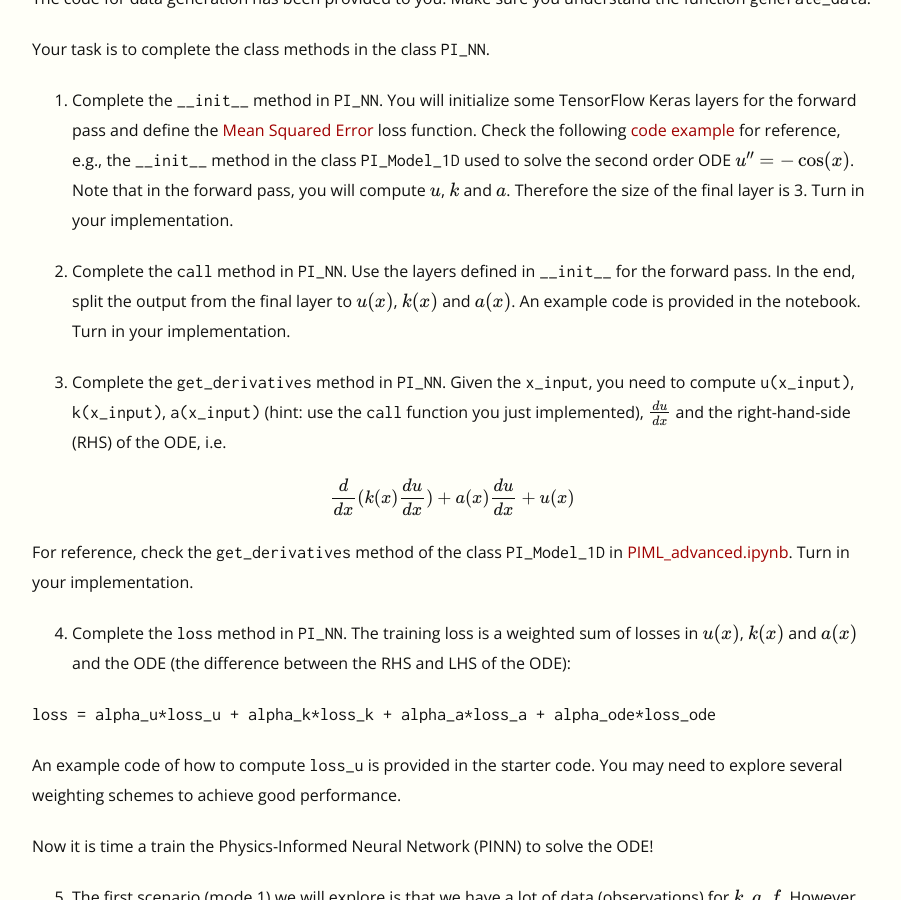
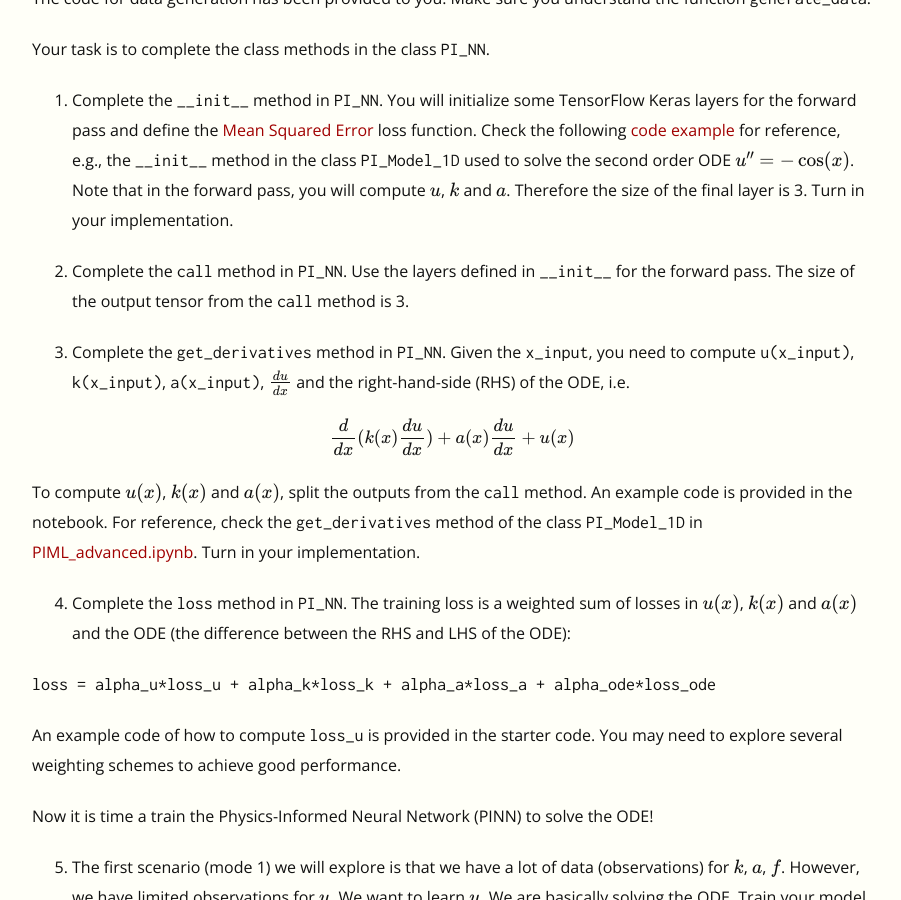
Before and after one commit to EricDarve/me343-cme216-winter-2021, a Jekyll site: the page built from Homework/HW5/HW5 Questions.md, in a window 1280 px wide and 900 px high, scrolled down 752 px. Shown: the whole window, without its empty margins (128-1029 px from the left). Built offline with Jekyll 4.4.1, drawn with Linux system fonts in a browser that asks for light colours; formulas are drawn with MathJax 3.

Commit message:
HW5 update

```diff
--- a/Homework/HW5/HW5 Questions.md
+++ b/Homework/HW5/HW5 Questions.md
@@ -25,14 +25,14 @@ Your task is to complete the class methods in the class `PI_NN`.
 1. Complete the `__init__` method in `PI_NN`. You will initialize some TensorFlow Keras layers for the forward pass and define the [Mean Squared Error](https://www.tensorflow.org/api_docs/python/tf/keras/losses/MeanSquaredError) loss function. Check the following [code example](https://github.com/EricDarve/me343-cme216-winter-2021/blob/main/Code/PIML_advanced.ipynb) for reference, e.g., the `__init__` method in the class `PI_Model_1D` used to solve the second order ODE $u'' = -\cos(x)$. Note that in the forward pass, you will compute $u$, $k$ and $a$. Therefore the size of the final layer is 3. Turn in your implementation.
 
 {:start="2"}
-2. Complete the `call` method in `PI_NN`. Use the layers defined in `__init__` for the forward pass. In the end, split the output from the final layer to $u(x)$, $k(x)$ and $a(x)$. An example code is provided in the notebook. Turn in your implementation.
+2. Complete the `call` method in `PI_NN`. Use the layers defined in `__init__` for the forward pass. The size of the output tensor from the `call` method is 3.
 
 {:start="3"}
-3. Complete the `get_derivatives` method in `PI_NN`. Given the `x_input`, you need to compute `u(x_input)`, `k(x_input)`, `a(x_input)` (hint: use the `call` function you just implemented), $\frac{du}{dx}$ and the right-hand-side (RHS) of the ODE, i.e.
+3. Complete the `get_derivatives` method in `PI_NN`. Given the `x_input`, you need to compute `u(x_input)`, `k(x_input)`, `a(x_input)`, $\frac{du}{dx}$ and the right-hand-side (RHS) of the ODE, i.e.
 
 $$\frac{d}{dx} ( k(x) \frac{du}{dx} ) + a(x) \frac{du}{dx} + u(x)$$
 
-For reference, check the `get_derivatives` method of the class `PI_Model_1D` in [PIML_advanced.ipynb](https://github.com/EricDarve/me343-cme216-winter-2021/blob/main/Code/PIML_advanced.ipynb). Turn in your implementation.
+To compute $u(x)$, $k(x)$ and $a(x)$, split the outputs from the `call` method. An example code is provided in the notebook. For reference, check the `get_derivatives` method of the class `PI_Model_1D` in [PIML_advanced.ipynb](https://github.com/EricDarve/me343-cme216-winter-2021/blob/main/Code/PIML_advanced.ipynb). Turn in your implementation.
 
 {:start="4"}
 4. Complete the `loss` method in `PI_NN`. The training loss is a weighted sum of losses in $u(x)$, $k(x)$ and $a(x)$ and the ODE (the difference between the RHS and LHS of the ODE):
```
Also changed, not shown: 1 other file.
